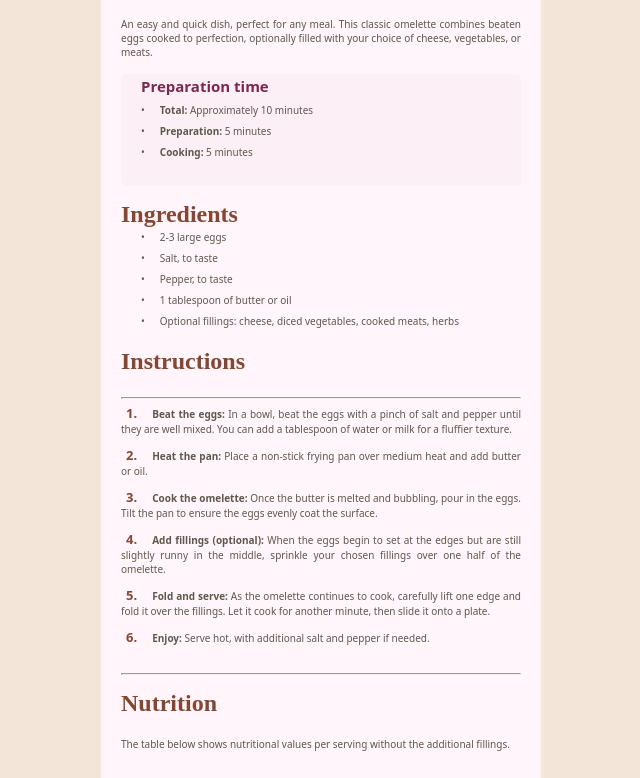
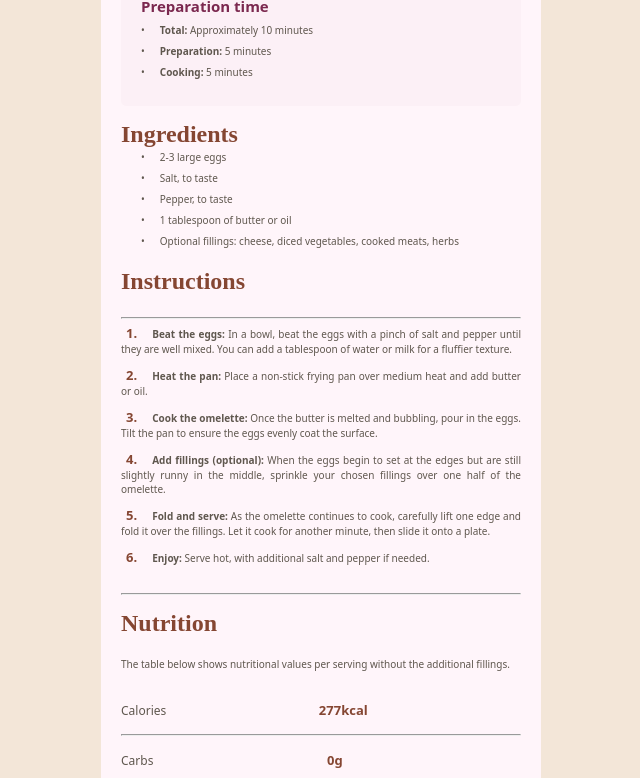
Before and after one commit to Paulo-Adriano/Pagina-de-receitas, a plain HTML site: page index.html in a window 1280 px wide. Shown: the part 378-1156 px from the top of the page, without its empty margins (319-959 px from the left). Drawn offline with Linux system fonts and the light colour scheme.

Commit message:
fazendo ultimos ajustes

```diff
--- a/estilos/style.css
+++ b/estilos/style.css
@@ -39,7 +39,7 @@ main {
     width: 400px;
     background-color: var(--branco-neve);
     position: absolute;
-    top: 90%;
+    top: 80%;
     left: 50%;
     transform: translate(-50%, -50%);
     padding: 20px;
```
